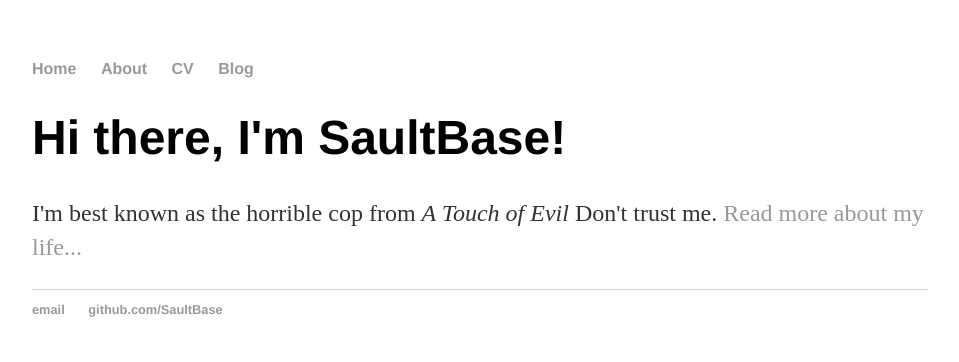
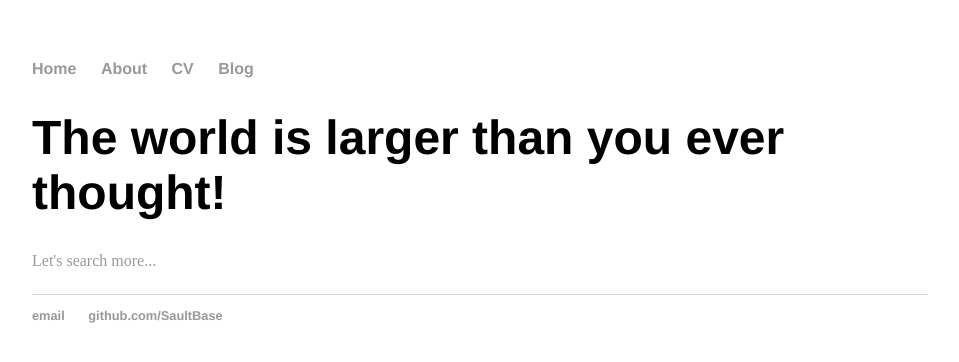
Before and after one commit to SaultBase/SaultBase.github.io, a Jekyll site: the page built from index.html, in a window 1280 px wide. Shown: the top 362 px of the page, without its empty margins (160-1119 px from the left). Built offline with Jekyll 4.4.1, drawn with Linux system fonts in a browser that asks for light colours.

Commit message:
Update index.html

```diff
--- a/index.html
+++ b/index.html
@@ -3,6 +3,6 @@ layout: default
 title: 盐柜子
 ---
 <div class="blurb">
-	<h1>Hi there, I'm SaultBase!</h1>
-	<p>I'm best known as the horrible cop from <em>A Touch of Evil</em> Don't trust me. <a href="/about">Read more about my life...</a></p>
+	<h1>The world is larger than you ever thought!</h1>
+	<a href="/about">Let's search more...</p>
 </div><!-- /.blurb -->
```
